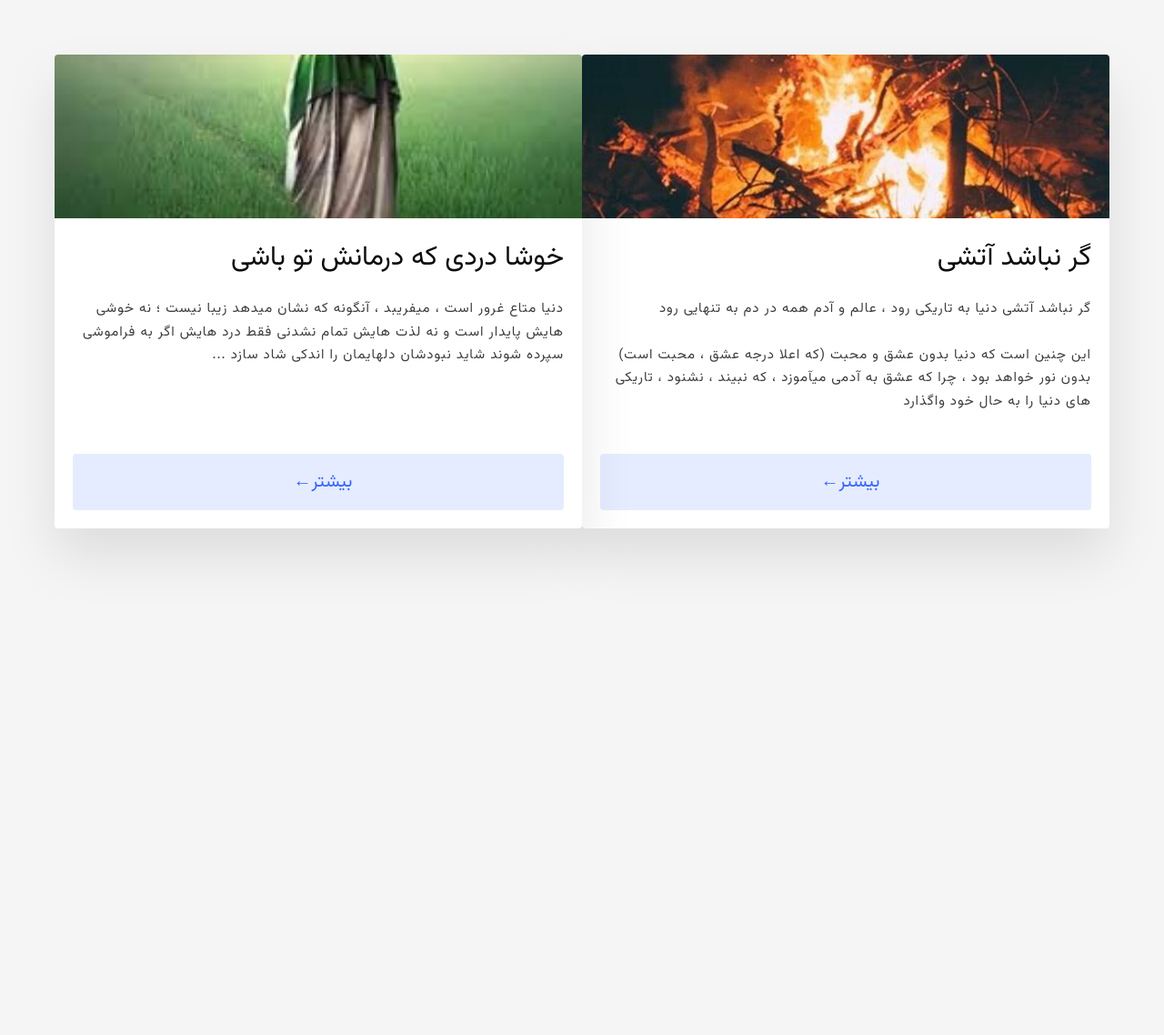
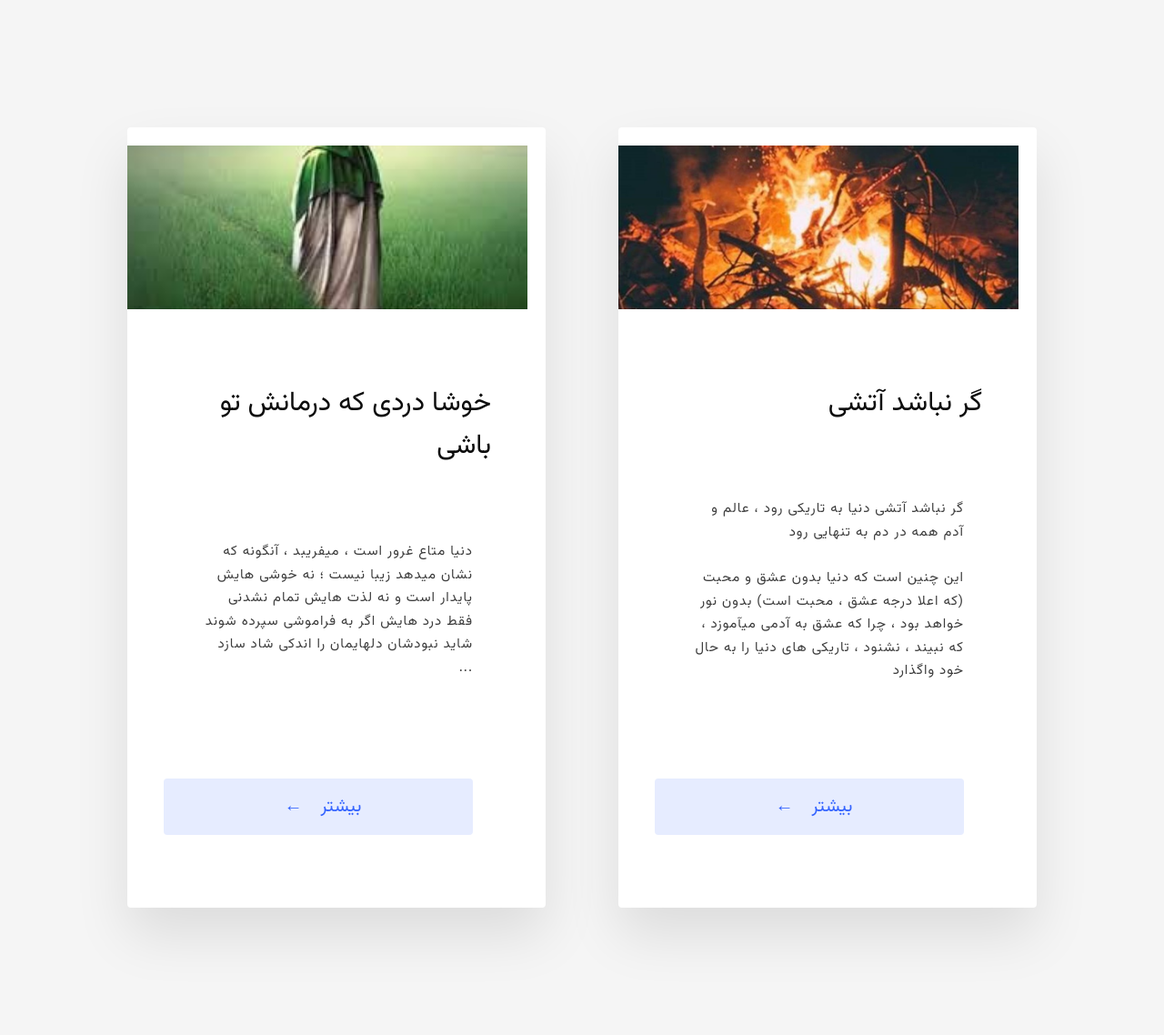
Before and after one commit to Nooraki/nooraki.github.io, a PHP site: page / in a window 1280 px wide. Shown: the whole page at 91% size. Before the commit the page ends 611 px from the top, so only its background shows below. Run offline with PHP 8.4, Linux system fonts and the light colour scheme.

Commit message:
Update style.css

```diff
--- a/Style/style.css
+++ b/Style/style.css
@@ -7,7 +7,7 @@
 *,
 *::before,
 *::after {
-  margin: 0;
+  margin: 20px;
   padding: 0;
   box-sizing: inherit;
 }
```
